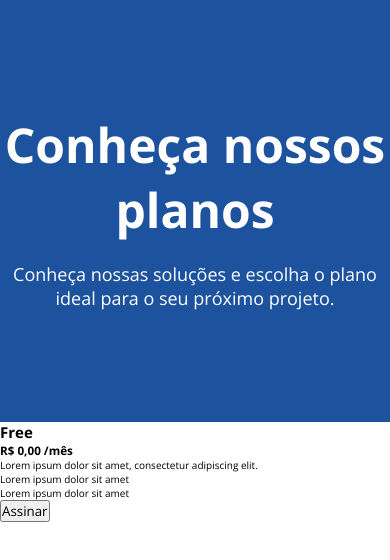
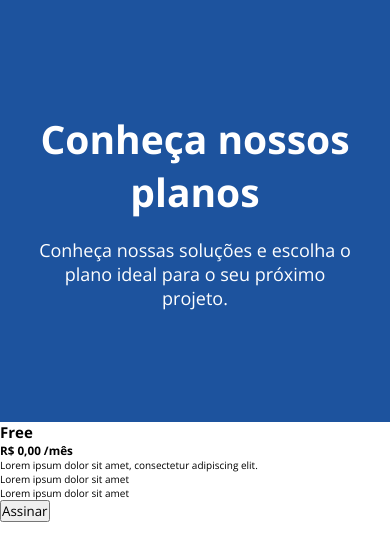
Before and after one commit to Neeeveess/pricing-table-html-css, a plain HTML site: page index.html in a window 390 px wide. Drawn offline with nearby package versions, Linux system fonts and the light colour scheme.

Commit message:
font responsiva clamp

```diff
--- a/style.scss
+++ b/style.scss
@@ -14,14 +14,15 @@
 
     text-align: center;
     height: 50vh;
+    padding: 0 30px;
     background-color: $color-blue-500;
     color: $color-white;
     &__title {
-        font-size: 4.8rem;
+        font-size: clamp(3.6rem, 10vw, 4.8rem);
         font-weight: 700;
     }
     &__text {
-        font-size: 1.8rem;
+        font-size: clamp(1.4rem, 5vw, 1.8rem);
         font-weight: 400;
     }
 }
```
Also changed, not shown: style.css, 1 other file.
